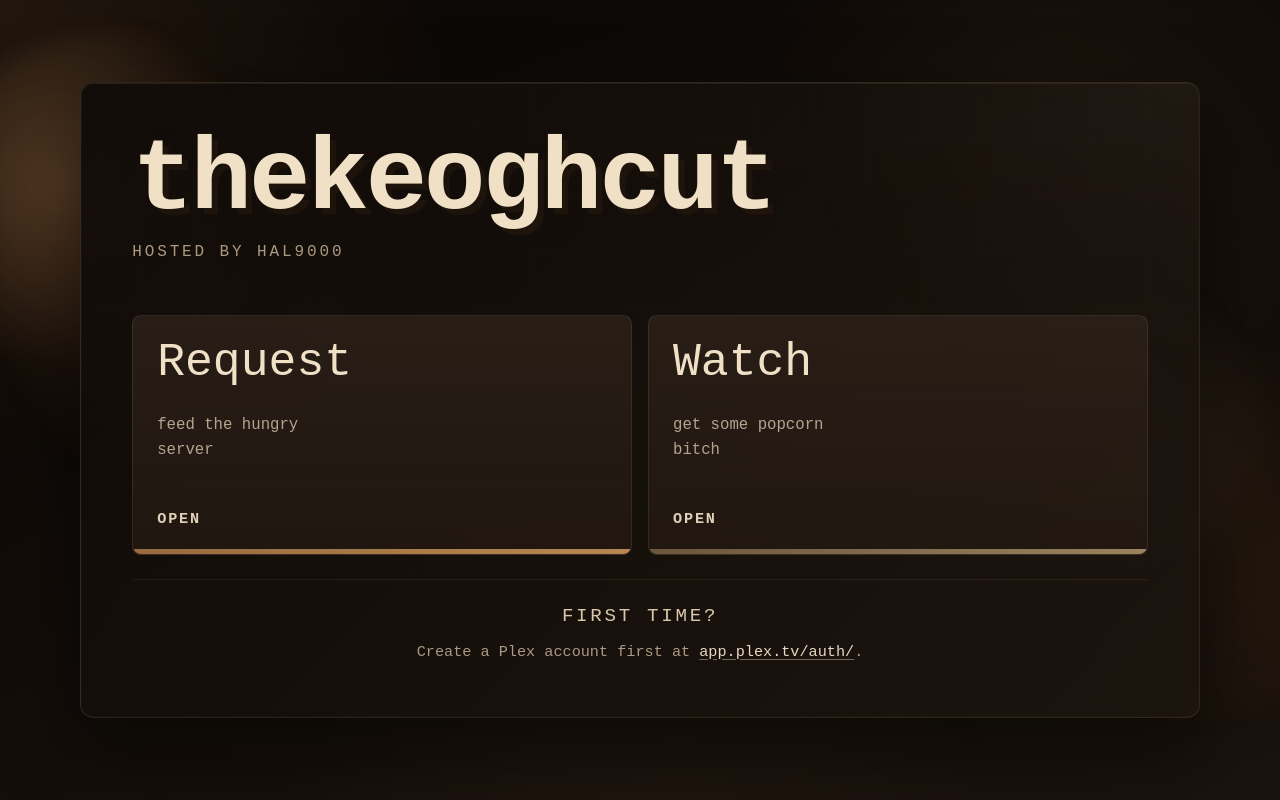
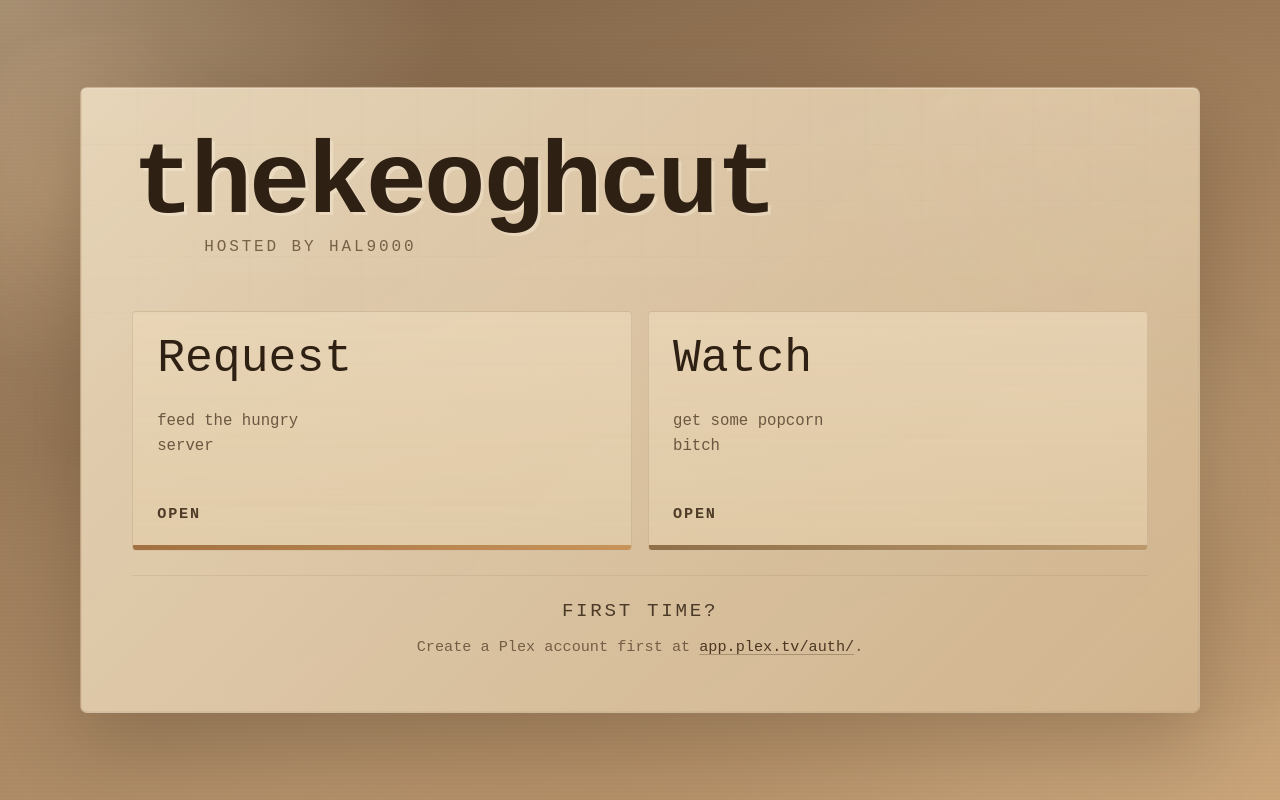
Before and after one commit to keocher/thekeoghcut, a React (Vite) app: page / in a window 1280 px wide. Built offline with nearby package versions, Linux system fonts and the light colour scheme.

Commit message:
version 4

```diff
--- a/src/App.css
+++ b/src/App.css
@@ -15,18 +15,18 @@
   position: absolute;
   inset: 0;
   background-image:
-    radial-gradient(circle at 20% 20%, rgba(255, 244, 214, 0.045) 0.06rem, transparent 0.08rem),
-    radial-gradient(circle at 80% 35%, rgba(255, 244, 214, 0.03) 0.04rem, transparent 0.08rem),
+    radial-gradient(circle at 20% 20%, rgba(110, 78, 47, 0.06) 0.06rem, transparent 0.08rem),
+    radial-gradient(circle at 80% 35%, rgba(110, 78, 47, 0.045) 0.04rem, transparent 0.08rem),
     repeating-linear-gradient(
       0deg,
-      rgba(17, 11, 7, 0.04) 0,
-      rgba(17, 11, 7, 0.04) 1px,
+      rgba(88, 64, 39, 0.035) 0,
+      rgba(88, 64, 39, 0.035) 1px,
       transparent 1px,
       transparent 3px
     );
   background-size: 11rem 11rem, 9rem 9rem, 100% 4px;
-  opacity: 0.55;
-  mix-blend-mode: soft-light;
+  opacity: 0.42;
+  mix-blend-mode: multiply;
   pointer-events: none;
 }
 
@@ -45,16 +45,16 @@
   top: 6%;
   left: -8%;
   background:
-    radial-gradient(circle at 35% 35%, rgba(183, 126, 78, 0.45), transparent 45%),
-    radial-gradient(circle at 70% 60%, rgba(88, 51, 28, 0.5), transparent 55%);
+    radial-gradient(circle at 35% 35%, rgba(223, 187, 140, 0.38), transparent 45%),
+    radial-gradient(circle at 70% 60%, rgba(153, 112, 73, 0.24), transparent 55%);
 }
 
 .ambient-right {
   right: -10%;
   bottom: 10%;
   background:
-    radial-gradient(circle at 30% 35%, rgba(117, 88, 63, 0.42), transparent 42%),
-    radial-gradient(circle at 70% 68%, rgba(52, 32, 18, 0.48), transparent 58%);
+    radial-gradient(circle at 30% 35%, rgba(236, 209, 171, 0.28), transparent 42%),
+    radial-gradient(circle at 70% 68%, rgba(160, 126, 88, 0.24), transparent 58%);
   animation-delay: -7s;
 }
 
@@ -63,16 +63,16 @@
   z-index: 1;
   width: min(100%, 70rem);
   padding: clamp(1.75rem, 4vw, 3.5rem);
-  border: 1px solid rgba(225, 197, 154, 0.12);
-  border-radius: 0.85rem;
+  border: 1px solid rgba(113, 84, 56, 0.18);
+  border-radius: 0.45rem;
   background:
-    linear-gradient(135deg, rgba(16, 11, 8, 0.95), rgba(28, 21, 15, 0.88)),
-    linear-gradient(180deg, rgba(222, 196, 153, 0.05), transparent 35%);
+    linear-gradient(135deg, rgba(233, 216, 188, 0.94), rgba(210, 182, 144, 0.92)),
+    linear-gradient(180deg, rgba(255, 246, 229, 0.22), transparent 35%);
   box-shadow:
-    0 2rem 5rem rgba(4, 3, 2, 0.55),
-    inset 0 1px 0 rgba(241, 220, 190, 0.05),
-    inset 0 0 0 1px rgba(37, 24, 14, 0.4);
-  backdrop-filter: blur(14px);
+    0 2rem 5rem rgba(34, 22, 11, 0.22),
+    inset 0 1px 0 rgba(255, 247, 233, 0.45),
+    inset 0 0 0 1px rgba(124, 90, 57, 0.08);
+  backdrop-filter: blur(10px);
   animation: settle 700ms ease-out both;
 }
 
@@ -82,18 +82,24 @@
   inset: 0;
   border-radius: inherit;
   background-image:
-    linear-gradient(rgba(226, 203, 171, 0.025) 1px, transparent 1px),
-    linear-gradient(90deg, rgba(226, 203, 171, 0.025) 1px, transparent 1px),
-    radial-gradient(circle at top right, rgba(245, 228, 196, 0.05), transparent 32%);
+    linear-gradient(rgba(118, 88, 59, 0.035) 1px, transparent 1px),
+    linear-gradient(90deg, rgba(118, 88, 59, 0.035) 1px, transparent 1px),
+    radial-gradient(circle at top right, rgba(255, 245, 226, 0.12), transparent 32%);
   background-size: 3.5rem 3.5rem, 3.5rem 3.5rem, 100% 100%;
-  mask-image: linear-gradient(180deg, rgba(0, 0, 0, 0.7), transparent 88%);
+  mask-image: linear-gradient(180deg, rgba(0, 0, 0, 0.72), transparent 88%);
   pointer-events: none;
 }
 
-.subtitle,
+.masthead,
 .portal-grid {
   position: relative;
   z-index: 1;
+}
+
+.masthead {
+  display: inline-grid;
+  gap: 0.25rem;
+  justify-items: start;
 }
 
 h1 {
@@ -104,15 +110,16 @@ h1 {
   line-height: 0.9;
   letter-spacing: -0.03em;
   color: var(--color-text-strong);
-  text-shadow: 0.06em 0.06em 0 rgba(44, 28, 16, 0.45);
+  text-shadow: 0.03em 0.03em 0 rgba(255, 246, 229, 0.32);
 }
 
 .subtitle {
-  margin: 0.85rem 0 0;
+  margin: 0;
+  padding-left: clamp(1rem, 6vw, 4.5rem);
   font-size: clamp(0.9rem, 1.5vw, 1rem);
   letter-spacing: 0.18em;
   text-transform: uppercase;
-  color: rgba(215, 194, 162, 0.78);
+  color: rgba(90, 66, 43, 0.78);
 }
 
 .portal-grid {
@@ -128,11 +135,11 @@ h1 {
   gap: 0.55rem;
   min-height: 15rem;
   padding: 1.5rem;
-  border: 1px solid rgba(226, 198, 158, 0.1);
-  border-radius: 0.55rem;
+  border: 1px solid rgba(108, 79, 51, 0.14);
+  border-radius: 0.25rem;
   background:
-    linear-gradient(180deg, rgba(231, 207, 173, 0.06), rgba(231, 207, 173, 0.015)),
-    rgba(32, 22, 15, 0.75);
+    linear-gradient(180deg, rgba(255, 247, 232, 0.22), rgba(255, 247, 232, 0.04)),
+    rgba(225, 202, 165, 0.7);
   color: inherit;
   text-decoration: none;
   overflow: hidden;
@@ -161,21 +168,21 @@ h1 {
 .portal:hover,
 .portal:focus-visible {
   transform: translateY(-0.35rem);
-  border-color: rgba(235, 209, 168, 0.22);
-  box-shadow: 0 1.5rem 3rem rgba(6, 4, 2, 0.4);
+  border-color: rgba(112, 81, 51, 0.24);
+  box-shadow: 0 1.25rem 2.25rem rgba(57, 39, 22, 0.16);
 }
 
 .portal:focus-visible {
-  outline: 2px solid rgba(230, 206, 170, 0.25);
+  outline: 2px solid rgba(112, 81, 51, 0.22);
   outline-offset: 0.25rem;
 }
 
 .portal-1::before {
-  background: linear-gradient(90deg, #9f6e40, #c08d54);
+  background: linear-gradient(90deg, #9e6c3b, #c69156);
 }
 
 .portal-2::before {
-  background: linear-gradient(90deg, #6f5a40, #a18862);
+  background: linear-gradient(90deg, #8a6a45, #b99669);
 }
 
 .portal-label {
@@ -189,7 +196,7 @@ h1 {
   max-width: 20ch;
   font-size: 0.98rem;
   line-height: 1.6;
-  color: rgba(222, 204, 180, 0.78);
+  color: rgba(78, 57, 37, 0.8);
 }
 
 .portal-arrow {
@@ -198,7 +205,7 @@ h1 {
   font-weight: 700;
   text-transform: uppercase;
   letter-spacing: 0.12em;
-  color: rgba(245, 229, 204, 0.9);
+  color: rgba(58, 40, 23, 0.88);
 }
 
 .first-time {
@@ -209,7 +216,7 @@ h1 {
   justify-items: center;
   margin-top: 1.5rem;
   padding: 1.35rem 1rem 0 1rem;
-  border-top: 1px solid rgba(222, 196, 157, 0.08);
+  border-top: 1px solid rgba(111, 82, 54, 0.1);
   text-align: center;
 }
 
@@ -219,7 +226,7 @@ h1 {
   font-size: clamp(1.05rem, 2vw, 1.2rem);
   letter-spacing: 0.14em;
   text-transform: uppercase;
-  color: rgba(240, 220, 189, 0.9);
+  color: rgba(52, 36, 21, 0.86);
 }
 
 .first-time-copy {
@@ -227,13 +234,13 @@ h1 {
   max-width: 34rem;
   font-size: 0.95rem;
   line-height: 1.7;
-  color: rgba(219, 199, 169, 0.76);
+  color: rgba(85, 63, 42, 0.76);
 }
 
 .first-time-link {
-  color: rgba(246, 230, 203, 0.94);
+  color: rgba(63, 43, 24, 0.92);
   text-decoration: underline;
-  text-decoration-color: rgba(246, 230, 203, 0.4);
+  text-decoration-color: rgba(63, 43, 24, 0.3);
   text-underline-offset: 0.18em;
 }
 
@@ -262,7 +269,11 @@ h1 {
 
 @media (max-width: 760px) {
   .hero {
-    border-radius: 0.75rem;
+    border-radius: 0.35rem;
+  }
+
+  .subtitle {
+    padding-left: clamp(0.6rem, 4vw, 1.5rem);
   }
 
   .portal-grid {
--- a/src/App.tsx
+++ b/src/App.tsx
@@ -21,8 +21,10 @@ function App() {
       <div className="ambient ambient-right" aria-hidden="true" />
 
       <section className="hero">
-        <h1>thekeoghcut</h1>
-        <p className="subtitle">hosted by HAL9000</p>
+        <div className="masthead">
+          <h1>thekeoghcut</h1>
+          <p className="subtitle">hosted by HAL9000</p>
+        </div>
 
         <div className="portal-grid">
           {destinations.map((destination, index) => (
--- a/src/index.css
+++ b/src/index.css
@@ -1,11 +1,11 @@
 :root {
-  --font-body: "Courier Prime", "American Typewriter", "Courier New", "Nimbus Mono PS", "Liberation Mono", monospace;
-  --font-display: "Courier Prime", "American Typewriter", "Courier New", "Nimbus Mono PS", "Liberation Mono", monospace;
-  --color-text-strong: #efe0c6;
-  --color-text-soft: rgba(220, 201, 171, 0.82);
-  --color-muted: rgba(191, 169, 135, 0.62);
-  --color-bg-top: #090604;
-  --color-bg-bottom: #1b130d;
+  --font-body: "JetBrains Mono", "Courier Prime", "American Typewriter", "Courier New", "Nimbus Mono PS", "Liberation Mono", monospace;
+  --font-display: "JetBrains Mono", "Courier Prime", "American Typewriter", "Courier New", "Nimbus Mono PS", "Liberation Mono", monospace;
+  --color-text-strong: #2f2014;
+  --color-text-soft: rgba(72, 53, 37, 0.82);
+  --color-muted: rgba(96, 72, 49, 0.62);
+  --color-bg-top: #7c6045;
+  --color-bg-bottom: #caa57a;
 
   font-family: var(--font-body);
   line-height: 1.5;
@@ -31,9 +31,9 @@ body {
   min-width: 320px;
   min-height: 100vh;
   background:
-    radial-gradient(circle at top left, rgba(130, 88, 53, 0.2), transparent 30%),
-    radial-gradient(circle at 82% 18%, rgba(80, 57, 35, 0.18), transparent 24%),
-    radial-gradient(circle at 50% 120%, rgba(68, 47, 29, 0.25), transparent 34%),
+    radial-gradient(circle at top left, rgba(245, 228, 196, 0.36), transparent 30%),
+    radial-gradient(circle at 82% 18%, rgba(172, 128, 86, 0.22), transparent 24%),
+    radial-gradient(circle at 50% 120%, rgba(154, 110, 68, 0.24), transparent 34%),
     linear-gradient(160deg, var(--color-bg-top), var(--color-bg-bottom));
 }
 
```
